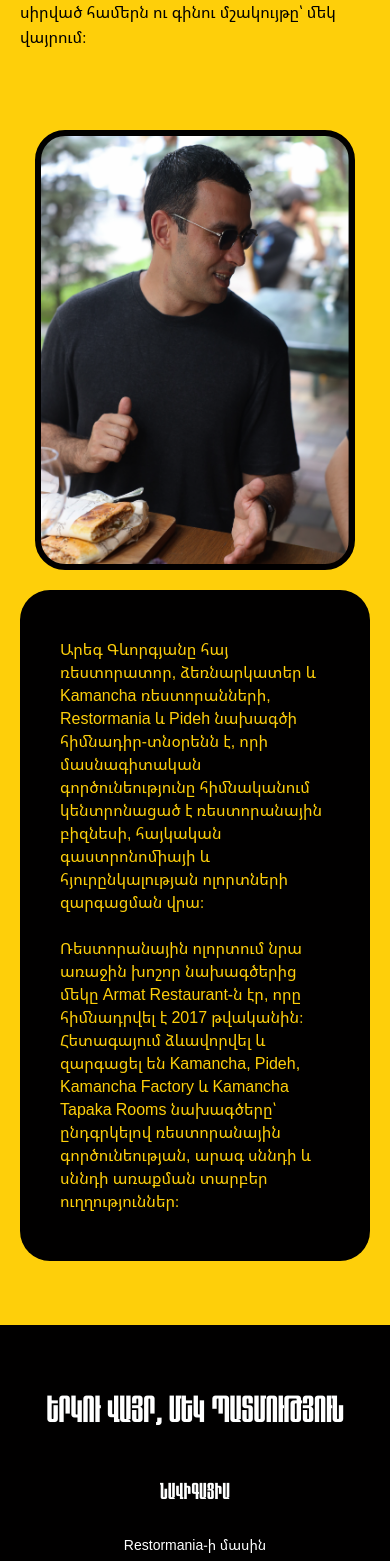
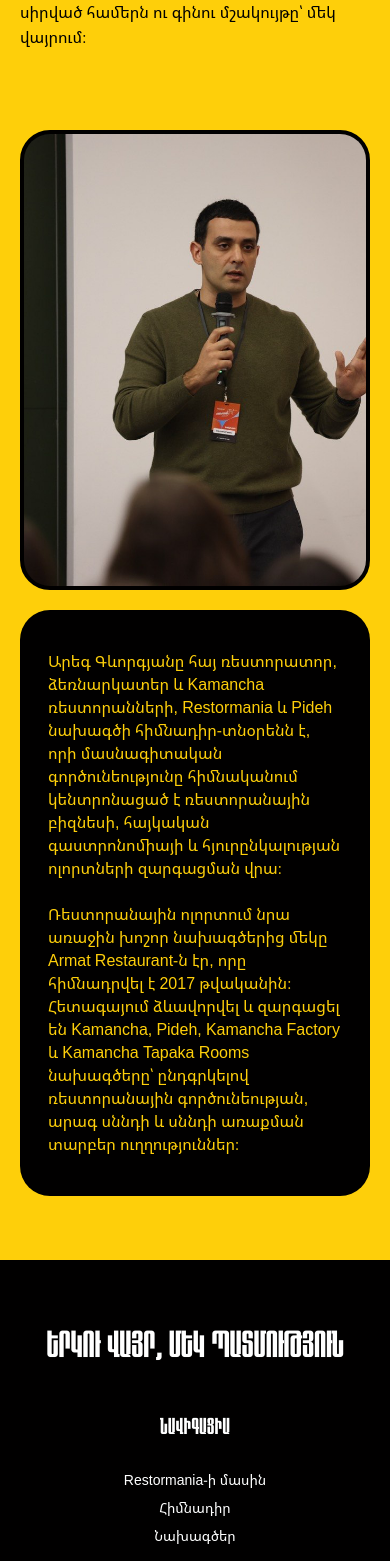
Before and after one commit to neetrino/restormania, a Next.js app: page / in a window 390 px wide. Shown: the part 1567-3128 px from the top of the page. Built offline with nearby package versions, Linux system fonts and the light colour scheme; no server answers.

Commit message:
Update founder section styles and layout for improved responsiveness; adjust font sizes in AboutSection and FounderSection; enhance footer copyright display with new styling and text structure; update i18n messages to include 'createdBy' for better localization.

```diff
--- a/src/components/about/AboutSection.module.css
+++ b/src/components/about/AboutSection.module.css
@@ -44,7 +44,7 @@
 
 .text {
   font-family: var(--font-body);
-  font-size: 16px;
+  font-size: 18px;
   font-weight: 400;
   line-height: 1.55;
   color: var(--color-black);
@@ -80,5 +80,6 @@
 
   .text {
     max-width: 100%;
+    font-size: 16px;
   }
 }
--- a/src/components/footer/Footer.module.css
+++ b/src/components/footer/Footer.module.css
@@ -178,4 +178,13 @@
     max-width: 100%;
     padding: 0 8px;
   }
+
+  .copyrightSep {
+    display: none;
+  }
+
+  .copyrightCredit {
+    display: block;
+    margin-top: 0.35em;
+  }
 }
--- a/src/components/footer/Footer.tsx
+++ b/src/components/footer/Footer.tsx
@@ -106,7 +106,13 @@ export function Footer() {
         </Reveal>
 
         <Reveal as="p" className={styles.copyright} variants={fadeUp} child>
-          {t.footer.copyright}{" "}
+          <span className={styles.copyrightMain}>{t.footer.copyright}</span>
+          <span className={styles.copyrightSep} aria-hidden="true">
+            {" "}
+            |{" "}
+          </span>
+          <span className={styles.copyrightCredit}>
+            {t.footer.createdBy}{" "}
             <a
               className={styles.credit}
               href="https://neetrino.com"
@@ -115,6 +121,7 @@ export function Footer() {
             >
               Neetrino
             </a>
+          </span>
         </Reveal>
       </RevealGroup>
     </footer>
--- a/src/components/founder/FounderSection.module.css
+++ b/src/components/founder/FounderSection.module.css
@@ -19,17 +19,40 @@
   display: flex;
   align-items: stretch;
   justify-content: center;
-  gap: 16px;
-  width: min(100%, 1280px);
+  gap: 21px;
+  width: min(100%, 1305px);
   margin: 0 auto;
+}
+
+.card {
+  display: flex;
+  align-items: center;
+  flex: 1 1 656px;
+  width: 656px;
+  max-width: 100%;
+  min-height: 488px;
+  padding: 98px 43px 68px;
+  border-radius: 30px;
+  background: var(--color-black);
+  box-sizing: border-box;
+}
+
+.bio {
+  font-family: var(--font-body);
+  font-size: 18px;
+  font-weight: 300;
+  line-height: 26px;
+  color: var(--color-yellow);
+  white-space: pre-line;
 }
 
 .portrait {
   margin: 0;
-  flex: 0 0 320px;
-  width: 320px;
+  flex: 0 1 628px;
+  width: 628px;
+  max-width: 100%;
   height: 488px;
-  border: 6px solid var(--color-black);
+  border: 4px solid var(--color-black);
   border-radius: 30px;
   overflow: hidden;
   background: var(--color-black);
@@ -40,53 +63,27 @@
   width: 100%;
   height: 100%;
   object-fit: cover;
-  object-position: center 30%;
+  object-position: 42% center;
 }
 
-.card {
-  display: flex;
-  align-items: center;
-  flex: 0 1 520px;
-  width: 520px;
-  min-height: 488px;
-  padding: 48px 40px;
-  border-radius: 30px;
-  background: var(--color-black);
-  box-sizing: border-box;
-}
+@media (max-width: 1100px) {
+  .row {
+    gap: 16px;
+  }
 
-.bio {
-  font-family: var(--font-body);
-  font-size: 16px;
-  font-weight: 300;
-  line-height: 23px;
-  color: var(--color-yellow);
-  white-space: pre-line;
-}
+  .card {
+    flex: 1 1 480px;
+    width: auto;
+    padding: 48px 32px;
+    min-height: 400px;
+  }
 
-.stack {
-  position: relative;
-  flex: 0 0 400px;
-  width: 400px;
-  height: 488px;
-}
-
-.stackFront,
-.stackBack {
-  position: absolute;
-  top: 0;
-  width: 320px;
-  max-width: 320px;
-}
-
-.stackFront {
-  left: 0;
-  z-index: 2;
-}
-
-.stackBack {
-  left: 70px;
-  z-index: 1;
+  .portrait {
+    flex: 0 1 460px;
+    width: auto;
+    height: auto;
+    aspect-ratio: 628 / 488;
+  }
 }
 
 @media (max-width: 743px) {
@@ -100,18 +97,22 @@
     gap: 20px;
   }
 
-  .stack {
-    display: none;
+  .card {
+    order: 2;
+    width: 100%;
+    min-height: auto;
+    padding: 40px 28px;
+  }
+
+  .bio {
+    font-size: 16px;
+    line-height: 23px;
   }
 
   .portrait {
-    flex-basis: auto;
-    width: min(100%, 320px);
-    height: 440px;
-  }
-
-  .card {
-    width: 100%;
-    min-height: auto;
+    order: 1;
+    width: min(100%, 628px);
+    height: auto;
+    aspect-ratio: 628 / 488;
   }
 }
--- a/src/components/founder/FounderSection.tsx
+++ b/src/components/founder/FounderSection.tsx
@@ -2,11 +2,7 @@
 
 import Image from "next/image";
 import { Reveal, RevealGroup } from "@/components/motion/Reveal";
-import {
-  fadeUp,
-  slideFromLeft,
-  slideFromRight,
-} from "@/components/motion/presets";
+import { fadeUp, slideFromRight } from "@/components/motion/presets";
 import { useTranslation } from "@/i18n/LocaleProvider";
 import styles from "./FounderSection.module.css";
 
@@ -23,40 +19,25 @@ export function FounderSection() {
         {t.founder.title}
       </h2>
       <RevealGroup className={styles.row}>
-        <Reveal as="figure" className={styles.portrait} variants={slideFromLeft} child>
-          <Image
-            src="/assets/founder.png"
-            alt={t.founder.photoAlt}
-            width={344}
-            height={488}
-            className={styles.photo}
-            priority
-          />
-        </Reveal>
-
         <Reveal as="article" className={styles.card} variants={fadeUp} child>
           <p className={styles.bio}>{t.founder.bio}</p>
         </Reveal>
 
-        <Reveal className={styles.stack} variants={slideFromRight} child aria-hidden="true">
-          <figure className={`${styles.portrait} ${styles.stackFront}`}>
-            <Image
-              src="/assets/founder.png"
-              alt=""
-              width={344}
-              height={488}
-              className={styles.photo}
-            />
-          </figure>
-          <figure className={`${styles.portrait} ${styles.stackBack}`}>
-            <Image
-              src="/assets/founder.png"
-              alt=""
-              width={344}
-              height={488}
-              className={styles.photo}
-            />
-          </figure>
+        <Reveal
+          as="figure"
+          className={styles.portrait}
+          variants={slideFromRight}
+          child
+        >
+          <Image
+            src="/assets/founder.png"
+            alt={t.founder.photoAlt}
+            width={628}
+            height={488}
+            sizes="(max-width: 743px) 100vw, 628px"
+            className={styles.photo}
+            priority
+          />
         </Reveal>
       </RevealGroup>
     </section>
--- a/src/i18n/messages.ts
+++ b/src/i18n/messages.ts
@@ -33,6 +33,7 @@ export type Messages = {
     address: string;
     hours: string;
     copyright: string;
+    createdBy: string;
   };
   language: string;
 };
@@ -74,7 +75,8 @@ export const messages: Record<Locale, Messages> = {
       contactLink: "Կապ",
       address: "Աբովյան 23, Երևան, Հայաստան",
       hours: "Երկ–Կիր: 12:00 – 00:00",
-      copyright: "© 2026 | All rights reserved | Created by",
+      copyright: "© 2026 | All rights reserved",
+      createdBy: "Created by",
     },
     language: "Լեզու",
   },
@@ -114,7 +116,8 @@ export const messages: Record<Locale, Messages> = {
       contactLink: "Contact",
       address: "23 Abovyan St, Yerevan, Armenia",
       hours: "Mon–Sun: 12:00 – 00:00",
-      copyright: "© 2026 | All rights reserved | Created by",
+      copyright: "© 2026 | All rights reserved",
+      createdBy: "Created by",
     },
     language: "Language",
   },
@@ -154,7 +157,8 @@ export const messages: Record<Locale, Messages> = {
       contactLink: "Связь",
       address: "ул. Абовяна 23, Ереван, Армения",
       hours: "Пн–Вс: 12:00 – 00:00",
-      copyright: "© 2026 | All rights reserved | Created by",
+      copyright: "© 2026 | All rights reserved",
+      createdBy: "Created by",
     },
     language: "Язык",
   },
```
Also changed, not shown: public/assets/founder.png. Lines whose indentation alone changed are shown as unchanged.
